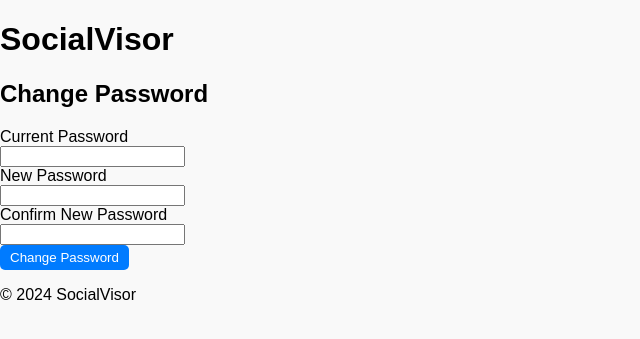
After one commit to slimer37/108-video-share-site, a Flask app: page /change-password in a window 1280 px wide. The commit adds this page. Shown: the top 339 px of the page, without its empty margins (0-640 px from the left). Run offline with Flask 3, Linux system fonts and the light colour scheme; a user stored in the database is signed in.

Commit message:
Add account settings page with Change Password functionality

```diff
--- a/app.py
+++ b/app.py
@@ -7,7 +7,7 @@
 from werkzeug.security import generate_password_hash, check_password_hash
 from werkzeug.utils import secure_filename
 from models import db, User, Post, WatchParty, FriendRequest
-from forms import LoginForm, RegisterForm, PostForm, WatchPartyForm
+from forms import ChangePasswordForm, LoginForm, RegisterForm, PostForm, WatchPartyForm
 from admin_routes import admin_bp, block_banned
 
 # Initialize Flask app
@@ -140,6 +140,29 @@
     logout_user()
     return redirect(url_for('login'))
 
+@app.route('/account-settings')
+@login_required
+def account_settings():
+    return render_template('account_settings.html')
+
+@app.route('/change-password', methods=['GET', 'POST'])
+@login_required
+def change_password():
+    form = ChangePasswordForm()
+    if form.validate_on_submit():
+        # Validate the current password
+        if not check_password_hash(current_user.password, form.current_password.data):
+            flash('Current password is incorrect.', 'danger')
+            return redirect(url_for('change_password'))
+
+        # Update the password
+        current_user.password = generate_password_hash(form.new_password.data, method='pbkdf2:sha256')
+        db.session.commit()
+        flash('Your password has been updated successfully!', 'success')
+        return redirect(url_for('dashboard'))
+
+    return render_template('change_password.html', form=form)
+
 # Dashboard route for posts
 @app.route('/dashboard', methods=['GET', 'POST'])
 @login_required
--- a/forms.py
+++ b/forms.py
@@ -1,6 +1,24 @@
 from flask_wtf import FlaskForm
 from wtforms import StringField, PasswordField, SubmitField, TextAreaField, BooleanField, URLField
-from wtforms.validators import DataRequired, Email, Length, URL
+from wtforms.validators import DataRequired, Email, EqualTo, Length, URL
+
+class ChangePasswordForm(FlaskForm):
+    current_password = PasswordField(
+        'Current Password',
+        validators=[DataRequired(), Length(min=8)]
+    )
+    new_password = PasswordField(
+        'New Password',
+        validators=[DataRequired(), Length(min=8)]
+    )
+    confirm_new_password = PasswordField(
+        'Confirm New Password',
+        validators=[
+            DataRequired(),
+            EqualTo('new_password', message="Passwords must match"),
+        ]
+    )
+    submit = SubmitField('Change Password')
 
 class LoginForm(FlaskForm):
     username = StringField('Username', validators=[DataRequired()])
--- a/static/styles.css
+++ b/static/styles.css
@@ -43,3 +43,16 @@
 button:hover {
     background-color: #0056b3;
 }
+
+.btn-primary {
+    background-color: #007bff;
+    color: white;
+    padding: 5px 10px;
+    text-decoration: none;
+    border-radius: 5px;
+}
+
+.btn-primary:hover {
+    background-color: #0056b3;
+    color: white;
+}
--- /dev/null
+++ b/templates/change_password.html
@@ -0,0 +1,36 @@
+{% extends 'base.html' %}
+
+{% block title %}Change Password{% endblock %}
+
+{% block content %}
+<h2>Change Password</h2>
+<form method="POST">
+    {{ form.hidden_tag() }}
+
+    <div>
+        {{ form.current_password.label }}<br>
+        {{ form.current_password(class="form-control") }}
+        {% for error in form.current_password.errors %}
+        <small class="text-danger">{{ error }}</small>
+        {% endfor %}
+    </div>
+
+    <div>
+        {{ form.new_password.label }}<br>
+        {{ form.new_password(class="form-control") }}
+        {% for error in form.new_password.errors %}
+        <small class="text-danger">{{ error }}</small>
+        {% endfor %}
+    </div>
+
+    <div>
+        {{ form.confirm_new_password.label }}<br>
+        {{ form.confirm_new_password(class="form-control") }}
+        {% for error in form.confirm_new_password.errors %}
+        <small class="text-danger">{{ error }}</small>
+        {% endfor %}
+    </div>
+
+    <button type="submit" class="btn btn-primary">{{ form.submit.label }}</button>
+</form>
+{% endblock %}
```
Also changed, not shown: templates/account_settings.html (added, +15 -0 lines), templates/dashboard.html (+6 -4 lines).
